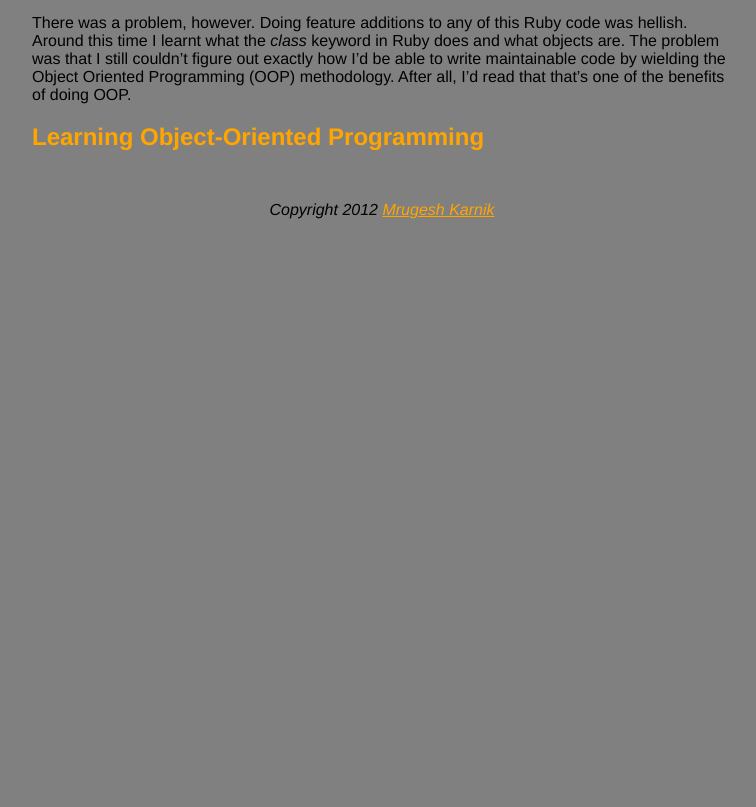
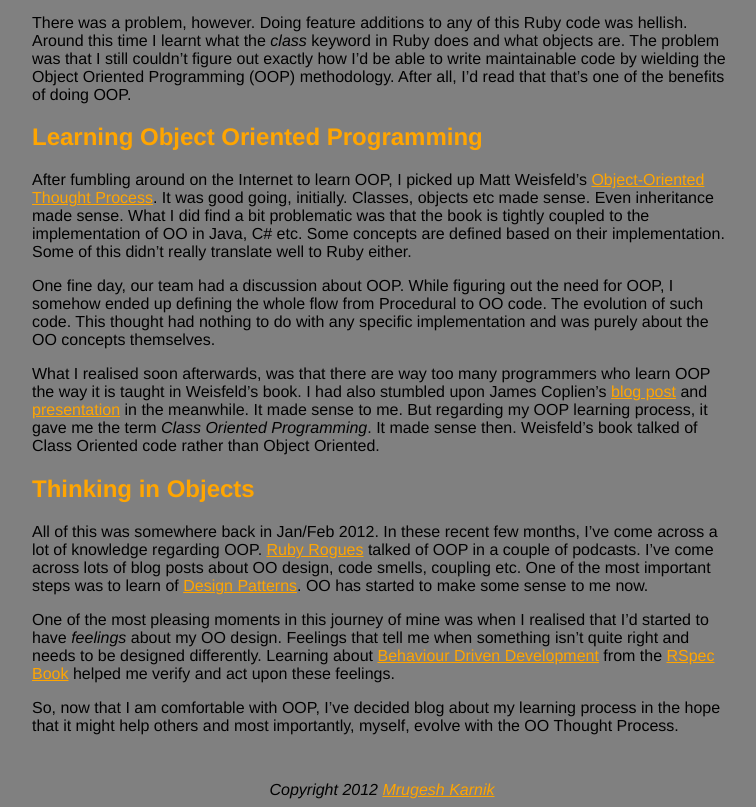
Before and after one commit to brainfunked/brainfunked.github.com, a Jekyll site: the page built from _posts/2012-05-26-thinking-in-objects.md, in a window 1280 px wide. Shown: the part 377-1184 px from the top of the page, without its empty margins (258-1014 px from the left). Built offline with Jekyll 4.4.1, drawn with Linux system fonts in a browser that asks for light colours; before the commit the page ends 900 px from its top, so only the background shows below that.

Commit message:
Finished with the post, for now 	modified:   _posts/2012-05-26-thinking-in-objects.md

```diff
--- a/_posts/2012-05-26-thinking-in-objects.md
+++ b/_posts/2012-05-26-thinking-in-objects.md
@@ -30,8 +30,53 @@ There was a problem, however. Doing feature additions to any of this Ruby code
 was hellish. Around this time I learnt what the *class* keyword in Ruby does
 and what objects are. The problem was that I still couldn't figure out exactly
 how I'd be able to write maintainable code by wielding the Object Oriented
-Programming (OOP) methodology. After all, I'd read that that's one of the benefits of
-doing OOP.
+Programming (OOP) methodology. After all, I'd read that that's one of the
+benefits of doing OOP.
 
-Learning Object-Oriented Programming
+Learning Object Oriented Programming
 ------------------------------------
+
+After fumbling around on the Internet to learn OOP, I picked up Matt Weisfeld's
+[Object-Oriented Thought
+Process](http://www.amazon.com/Object-Oriented-Thought-Process-The-Edition/dp/0672330164/ref=sr_1_1?ie=UTF8&qid=1338037401&sr=8-1).
+It was good going, initially. Classes, objects etc made sense. Even inheritance
+made sense. What I did find a bit problematic was that the book is tightly
+coupled to the implementation of OO in Java, C# etc. Some concepts are defined
+based on their implementation. Some of this didn't really translate well to
+Ruby either.
+
+One fine day, our team had a discussion about OOP. While figuring out the need
+for OOP, I somehow ended up defining the whole flow from Procedural to OO code.
+  The evolution of such code. This thought had nothing to do with any specific
+  implementation and was purely about the OO concepts themselves.
+
+What I realised soon afterwards, was that there are way too many programmers
+who learn OOP the way it is taught in Weisfeld's book. I had also stumbled upon
+James Coplien's [blog post](http://www.artima.com/articles/dci_vision.html) and
+[presentation](http://vimeo.com/8235574) in the meanwhile. It made sense to me.
+But regarding my OOP learning process, it gave me the term *Class Oriented
+Programming*. It made sense then. Weisfeld's book talked of Class Oriented code
+rather than Object Oriented.
+
+Thinking in Objects
+-------------------
+
+All of this was somewhere back in Jan/Feb 2012. In these recent few months,
+I've come across a lot of knowledge regarding OOP. [Ruby
+Rogues](http://rubyrogues.com) talked of OOP in a couple of podcasts. I've come
+across lots of blog posts about OO design, code smells, coupling etc. One of
+the most important steps was to learn of [Design
+Patterns](http://c2.com/cgi/wiki?DesignPatterns). OO has started to make some
+sense to me now.
+
+One of the most pleasing moments in this journey of mine was when I realised
+that I'd started to have *feelings* about my OO design. Feelings that tell me
+when something isn't quite right and needs to be designed differently. Learning
+about [Behaviour Driven
+Development](http://en.wikipedia.org/wiki/Behavior_Driven_Development) from the
+[RSpec Book](http://pragprog.com/book/achbd/the-rspec-book) helped me verify
+and act upon these feelings.
+
+So, now that I am comfortable with OOP, I've decided blog about my learning
+process in the hope that it might help others and most importantly, myself,
+evolve with the OO Thought Process.
```
